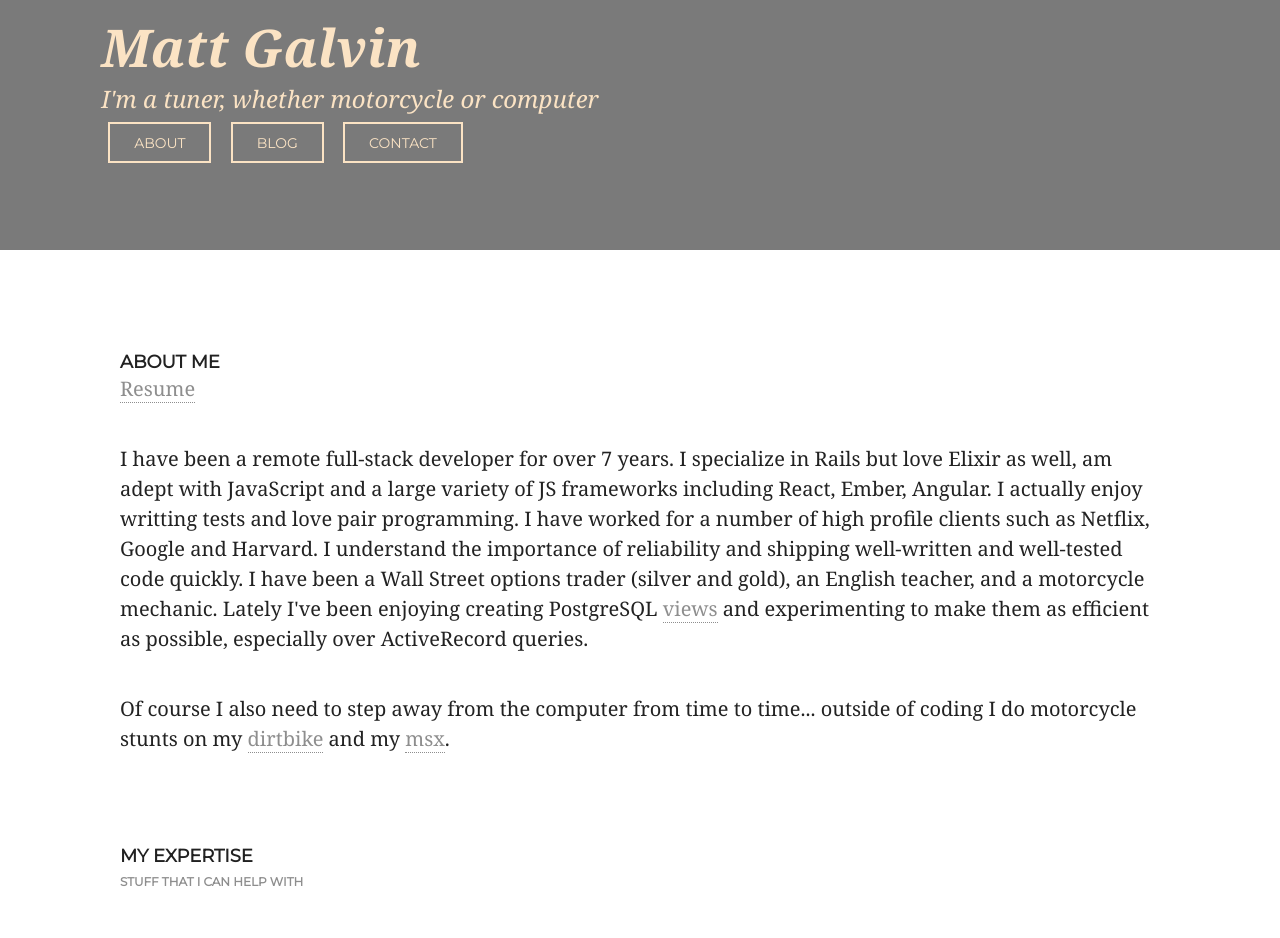
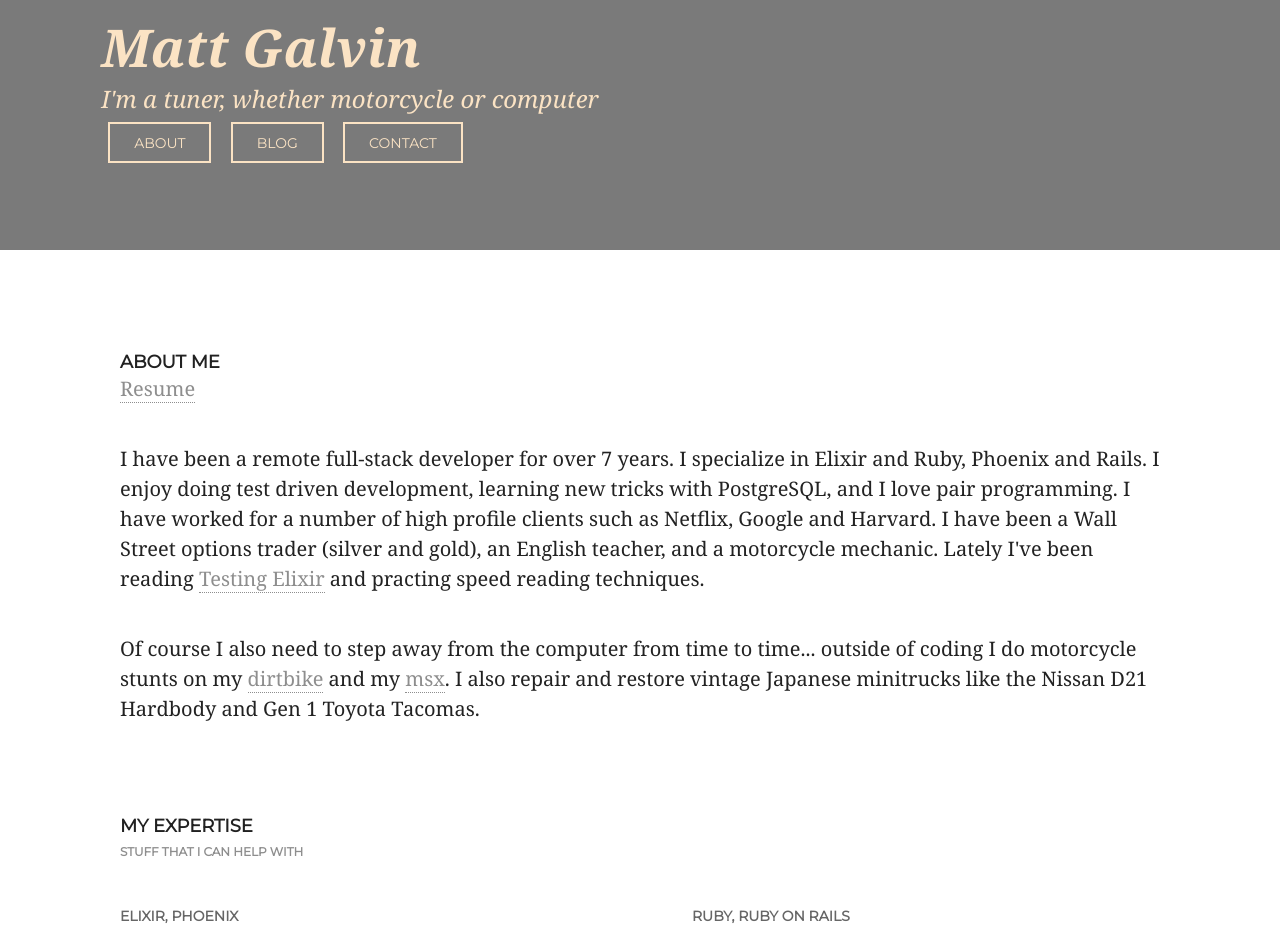
Before and after one commit to mattjg908/mattjg908.github.com, a Jekyll site: the page built from about/index.html, in a window 1280 px wide. Shown: the top 938 px of the page. Built offline with Jekyll 4.4.1, drawn with Linux system fonts in a browser that asks for light colours; some web fonts are replaced; some of the changed text lies outside the part shown.

Commit message:
Update resume, /about

```diff
--- a/about/index.html
+++ b/about/index.html
@@ -15,12 +15,21 @@ overview: true
                 <a href="/img/matthewgalvinresume.pdf">Resume</a>
             </header>
 
-            <p>I have been a remote full-stack developer for over 7 years. I specialize in Rails but love Elixir as well, am adept with JavaScript and a large variety of JS frameworks including
-						React, Ember, Angular. I actually enjoy writting tests and love pair programming. I have worked for a number of high profile clients such as Netflix, Google and Harvard. I understand
-						the importance of reliability and shipping well-written and well-tested code quickly.
-            I have been a Wall Street options trader (silver and gold), an English teacher, and a motorcycle mechanic. Lately I've been enjoying creating PostgreSQL <a href="http://www.postgresql.org/docs/9.4/static/sql-createview.html">views</a> and experimenting to make them as efficient as possible, especially over ActiveRecord queries.
+            <p>I have been a remote full-stack developer for over 7 years. I
+            specialize in Elixir and Ruby, Phoenix and Rails. I enjoy doing test
+            driven development, learning new tricks with PostgreSQL,  and I love pair programming. I have worked for a number of high profile clients such as Netflix, Google and Harvard.
+            I have been a Wall Street options trader (silver and gold), an
+            English teacher, and a motorcycle mechanic. Lately I've been reading
+            <a
+              href="https://pragprog.com/titles/lmelixir/testing-elixir">Testing
+              Elixir</a>
+            and practing speed reading techniques.
            </p>
-           <p>Of course I also need to step away from the computer from time to time... outside of coding I do motorcycle stunts on my <a href="https://youtu.be/1jLTRDY_gB4">dirtbike</a> and my <a href="https://www.youtube.com/watch?v=3o0gy-JqgmQ&feature=youtu.be">msx</a>.</p>
+           <p>Of course I also need to step away from the computer from time to time... outside of coding I do motorcycle stunts on my <a href="https://youtu.be/1jLTRDY_gB4">dirtbike</a>
+           and my <a
+           href="https://www.youtube.com/watch?v=3o0gy-JqgmQ&feature=youtu.be">msx</a>.
+           I also repair and restore vintage Japanese minitrucks like the Nissan
+           D21 Hardbody and Gen 1 Toyota Tacomas.</p>
 
         </section>
 
@@ -33,27 +42,38 @@ overview: true
 
             <div class="one-half first">
 
-                <h4>Ruby on Rails</h4>
-                <p>Whether adding new functionality, debugging, testing, or making updates, if it's anything to do with RoR I can help.</p>
+                <h4>Elixir, Phoenix</h4>
+                <p>When I interviewed for DockYard, Chris McCord (author of the
+                Phoenix framework) was one of the people who interviewed me.
+                Over the couple years that I worked there, collaborating with
+                the great Elxir team there, I gained exposure to
+                Elixir/Phoenix. While Ruby/Rails is like an old friend,
+                Elixir/Phoenix is now my preference.</p>
 
-                <h4>JavaScript</h4>
-                <p>JavaScript is fun and I enjoy slinging data around. Well versed in Angular, Vue,Backbone, Knockout, D3, some Node.</p>
+                <h4>Test Driven Development</h4>
+                <p>I am a big proponent of TDD and I have fun doing it.</p>
 
                 <h4>SQL</h4>
-                <p>PostgreSQL and MySQL, I appreciate good architecture. Lately I've been experimenting with PostgreSQL's recursive querying.</p>
+                <p>PostgreSQL, I appreciate good database design and have fun leveraging
+                powerful SQL features that would be laborious/inferior to replicate in
+                ORMs.</p>
 
             </div>
 
             <div class="one-half last">
 
-                <h4>Project Management and Estimation</h4>
-                <p>I like keeping things organized. Estimating is inherently challenging in software, I think I'm improving everyday.</p>
+                <h4>Ruby, Ruby on Rails</h4>
+                <p>Whether adding new functionality, debugging, testing, or making updates, if it's anything to do with RoR I can help.</p>
 
                 <h4>E-Commerce</h4>
                 <p>I worked on Wall Street for 5 years, I enjoy business and applying that experience to web application development.</p>
 
-                <h4>Client Representation and Consultation</h4>
-                <p>Getting to learn about an industry or how a business works is another great benefit to software development. Over the years I have been in constant contact with CEOs and business owners, their success is mine and I love helping to make their passions profitable.</p>
+                <h4>Remote development</h4>
+                <p>While lots of companies have recently moved to remote work
+                environments given the realities of COVID, I've been doing
+                remote development for almost a decade and have lots of
+                experience and knowledge about how to perform and communicate
+                effectively while remote.</p>
 
             </div>
 
@@ -115,6 +135,19 @@ overview: true
                         </div>
                     </a>
                 </li>
+                <li>
+                    <a href="http://www.infamousnissan.com">
+                        <img src="/img/123.jpg" alt="" />
+                        <div class="caption">
+                            <div>
+                                <h4>1993 Nissan Hardbody</h4>
+                                <span>Done a lot of work to get it to this point
+                                :)</span>
+                            </div>
+                        </div>
+                    </a>
+                </li>
+
             </ul>
 
         </section>
```
Also changed, not shown: 5 other files.
